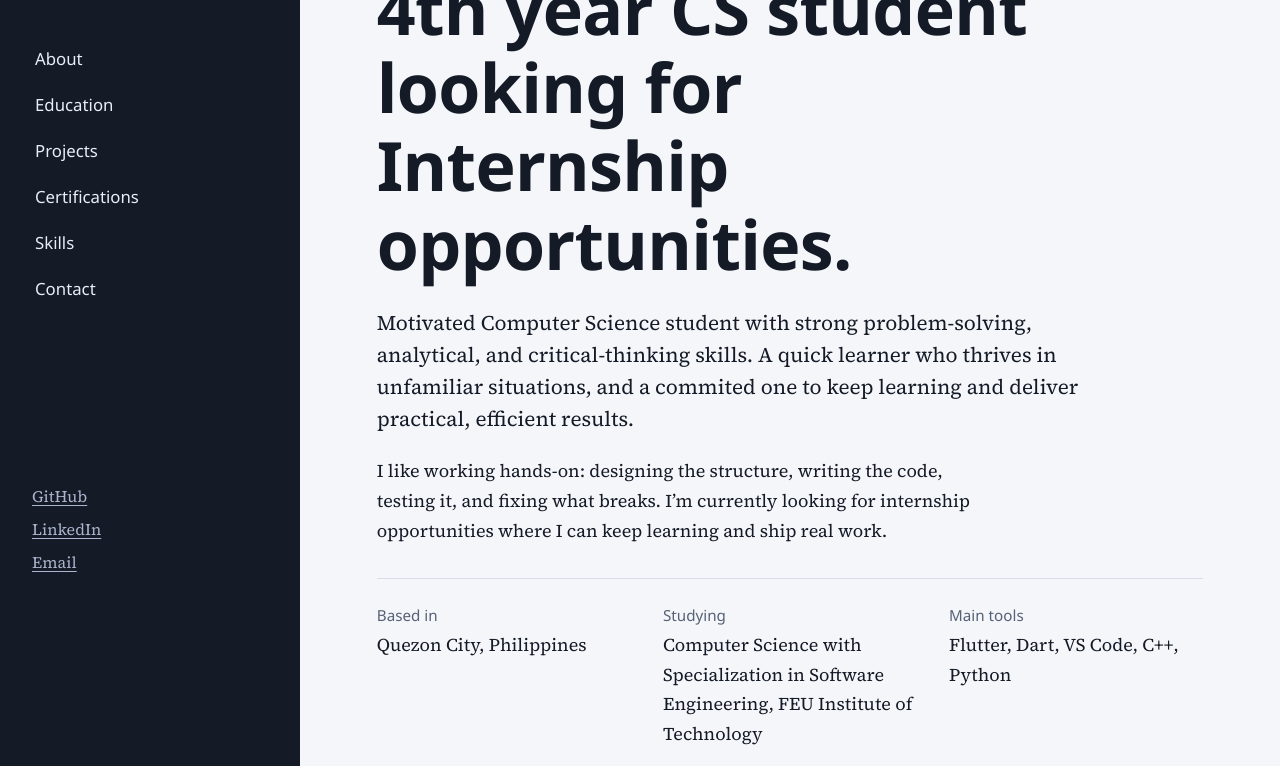
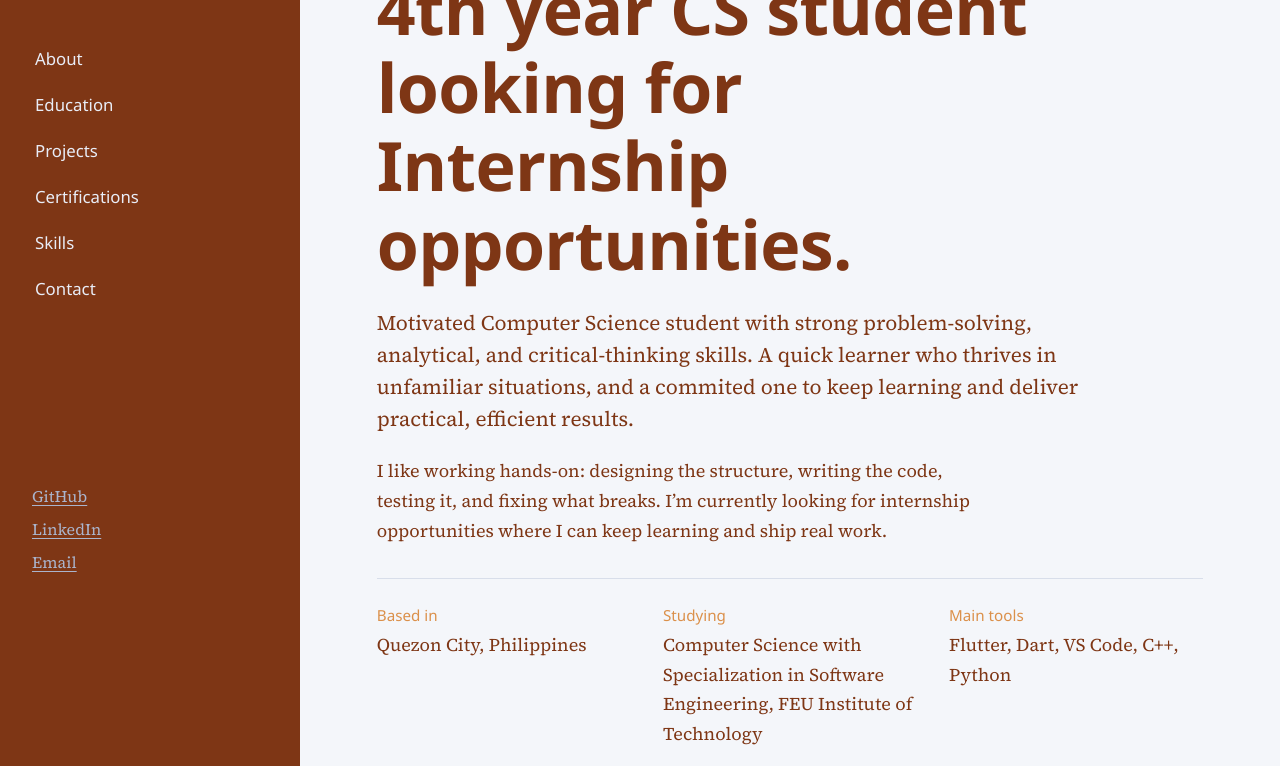
Before and after one commit to ansaricoco/ansaricoco.github.io, a plain HTML site: page index.html in a window 1280 px wide. Shown: the part 185-951 px from the top of the page. Drawn offline with Linux system fonts and the light colour scheme.

Commit message:
color theme change

```diff
--- a/style.css
+++ b/style.css
@@ -7,11 +7,11 @@
 :root {
   --paper: #f4f6fa;
   --surface: #ffffff;
-  --ink: #141a26;
-  --muted: #566176;
+  --ink: #7e3615;
+  --muted: #db904a;
   --line: #d8deea;
-  --cobalt: #2b44d9;
-  --cobalt-deep: #1f33a8;
+  --cobalt: #502b09;
+  --cobalt-deep: #4d2c11;
   --tint: #e8ecff;
 
   --font-head: "Bebas Neue", "Segoe UI", system-ui, sans-serif;
```
